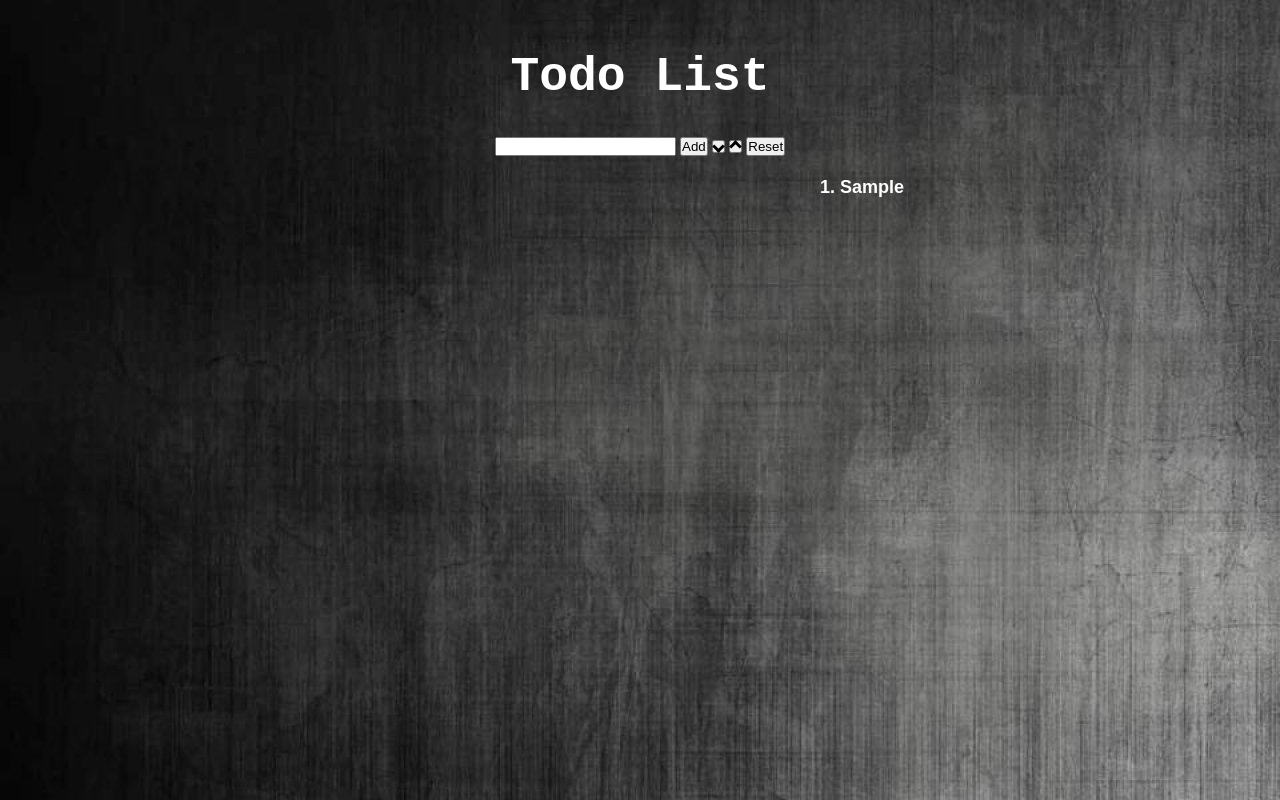
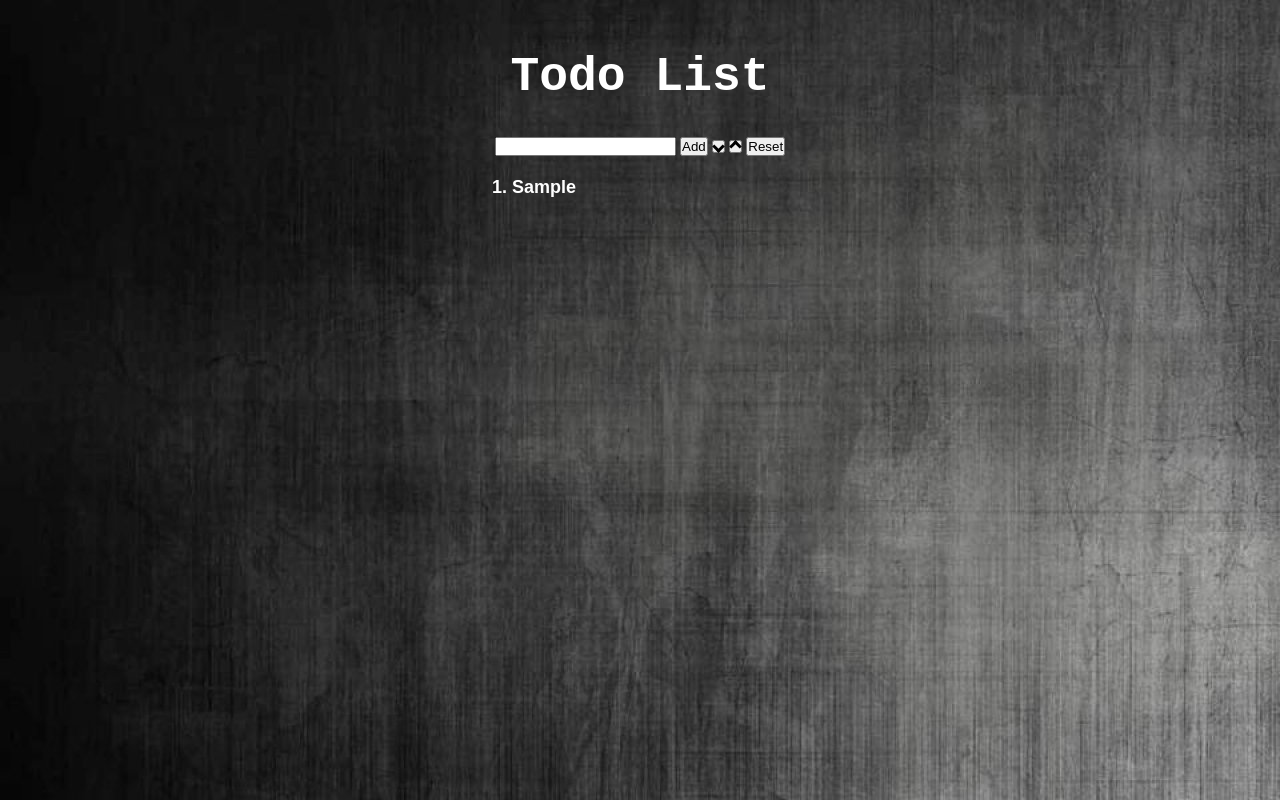
Before and after one commit to VincentWijaya/To-Do-List, a plain HTML site: page index.html in a window 1280 px wide. Both pictures are taken after typing "Sample" into the empty fields and a click on the button "Add". Drawn offline with Linux system fonts and the light colour scheme.

Commit message:
Fixing list styling

```diff
--- a/assets/css/style.css
+++ b/assets/css/style.css
@@ -28,13 +28,18 @@ h1 {
 ol {
   color: #FFF;
   line-height: 1.3em;
-  text-align: left;
+  text-align: center;
   font-family: Arial;
   font-size: 18px;
   font-weight: bold;
   margin-top: 20px;
-  margin-left: 290px;
-  padding-left: 550;
+  margin-left: auto;
+  margin-right: auto;
+  padding-left: 40%;
+}
+
+li {
+  text-align: left;
 }
 
 
--- a/index.html
+++ b/index.html
@@ -3,6 +3,7 @@
 <head>
   <title>To Do List - Final Project</title>
   <link rel="Stylesheet" href="assets/css/style.css">
+  <meta name="viewport" content="width=device-width, initial-scale=1.0">
 </head>
 
 <body>
@@ -16,7 +17,7 @@
     <button type="button" onclick="removeListBawah()" class="button"> <i class="arrow up"></i> </button>
     <button type="button" onclick="reload()" class="button"> Reset </button>
 
-    <ol class="list" id="toDoList"></ol>
+    <ol id="toDoList"></ol>
   </form>
 
   <script type="text/javascript" src="assets/js/main.js"></script>
```
